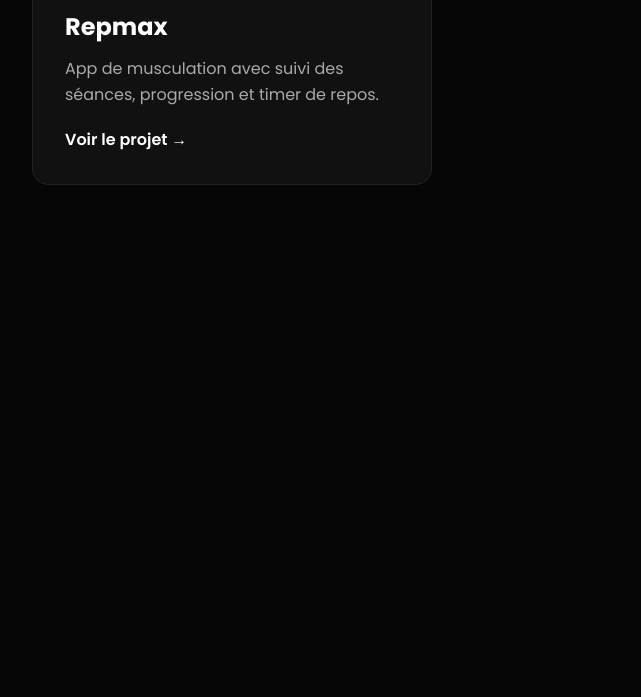
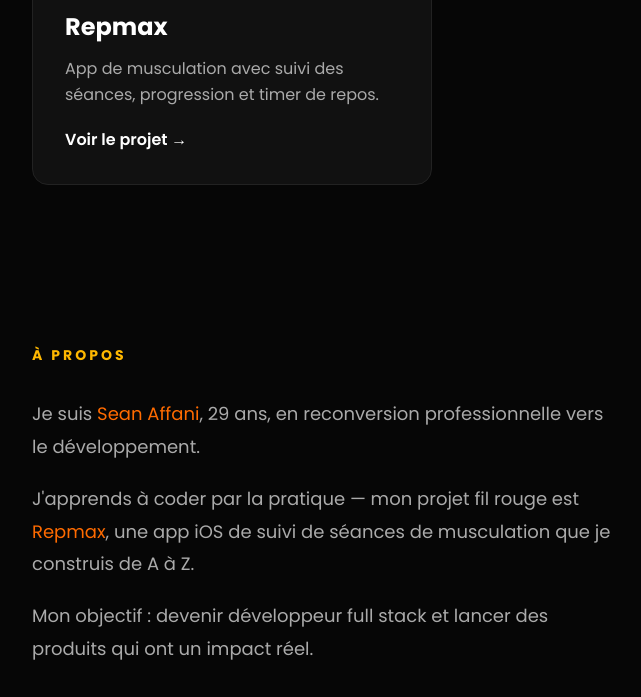
Before and after one commit to sean1901-art/portfolio, a plain HTML site: page index.html in a window 1280 px wide. Shown: the part 1025-1722 px from the top of the page, without its empty margins (28-669 px from the left). Before the commit the page ends 1290 px from the top, so only its background shows below. Drawn offline with Linux system fonts and the light colour scheme.

Commit message:
Ajout section À propos

```diff
--- a/index.html
+++ b/index.html
@@ -35,5 +35,11 @@
         <a href="#">Voir le projet →</a>
       </div>
     </section>
+    <section class="apropos" id="apropos">
+  <h2>À propos</h2>
+  <p>Je suis <span class="accent">Sean Affani</span>, 29 ans, en reconversion professionnelle vers le développement.</p>
+  <p>J'apprends à coder par la pratique — mon projet fil rouge est <span class="accent">Repmax</span>, une app iOS de suivi de séances de musculation que je construis de A à Z.</p>
+  <p>Mon objectif : devenir développeur full stack et lancer des produits qui ont un impact réel.</p>
+</section>
   </body>
 </html>
--- a/style.css
+++ b/style.css
@@ -165,4 +165,22 @@ nav a:hover {
   .carte {
     max-width: 100%;
   }
+}.apropos {
+  padding: 80px 60px;
+  max-width: 700px;
 }
+
+.apropos h2 {
+  color: #FFB800;
+  font-size: 14px;
+  letter-spacing: 3px;
+  text-transform: uppercase;
+  margin-bottom: 32px;
+}
+
+.apropos p {
+  color: #aaaaaa;
+  font-size: 18px;
+  line-height: 1.8;
+  margin-bottom: 20px;
+}
```
